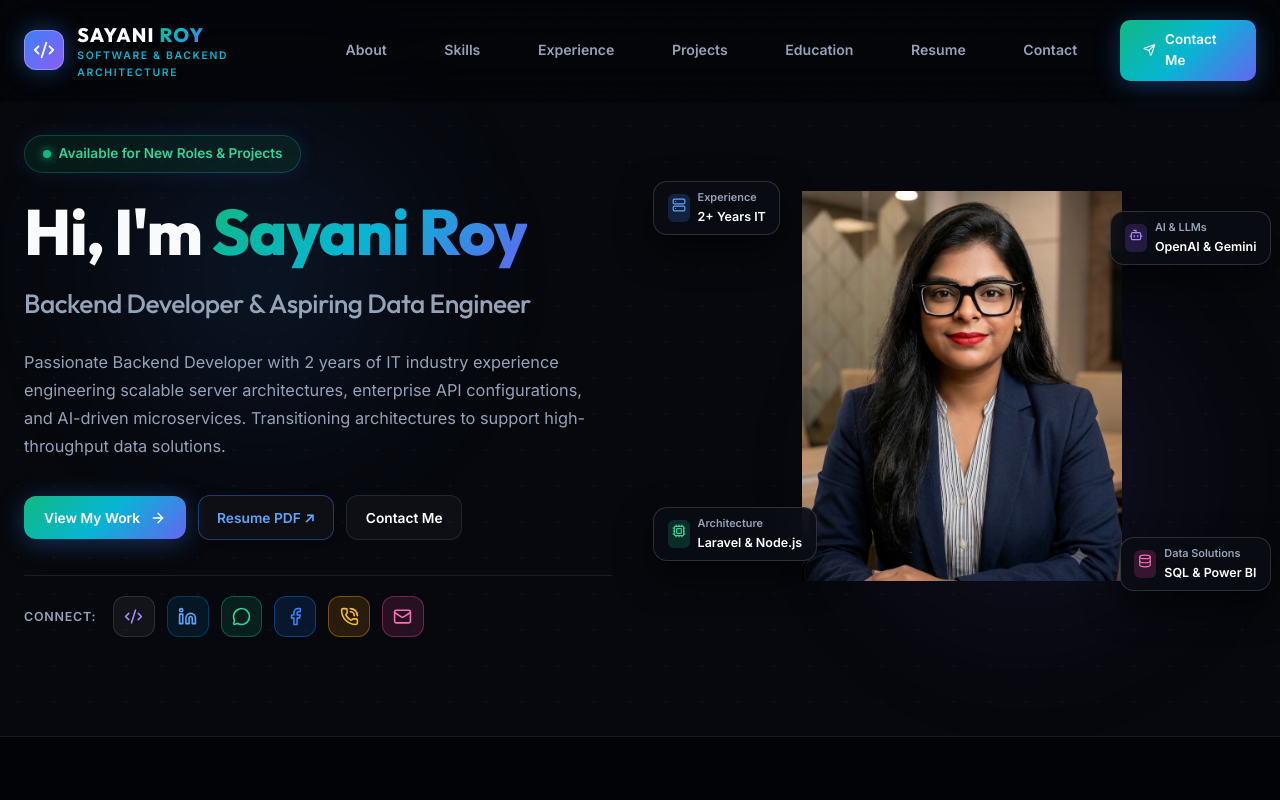
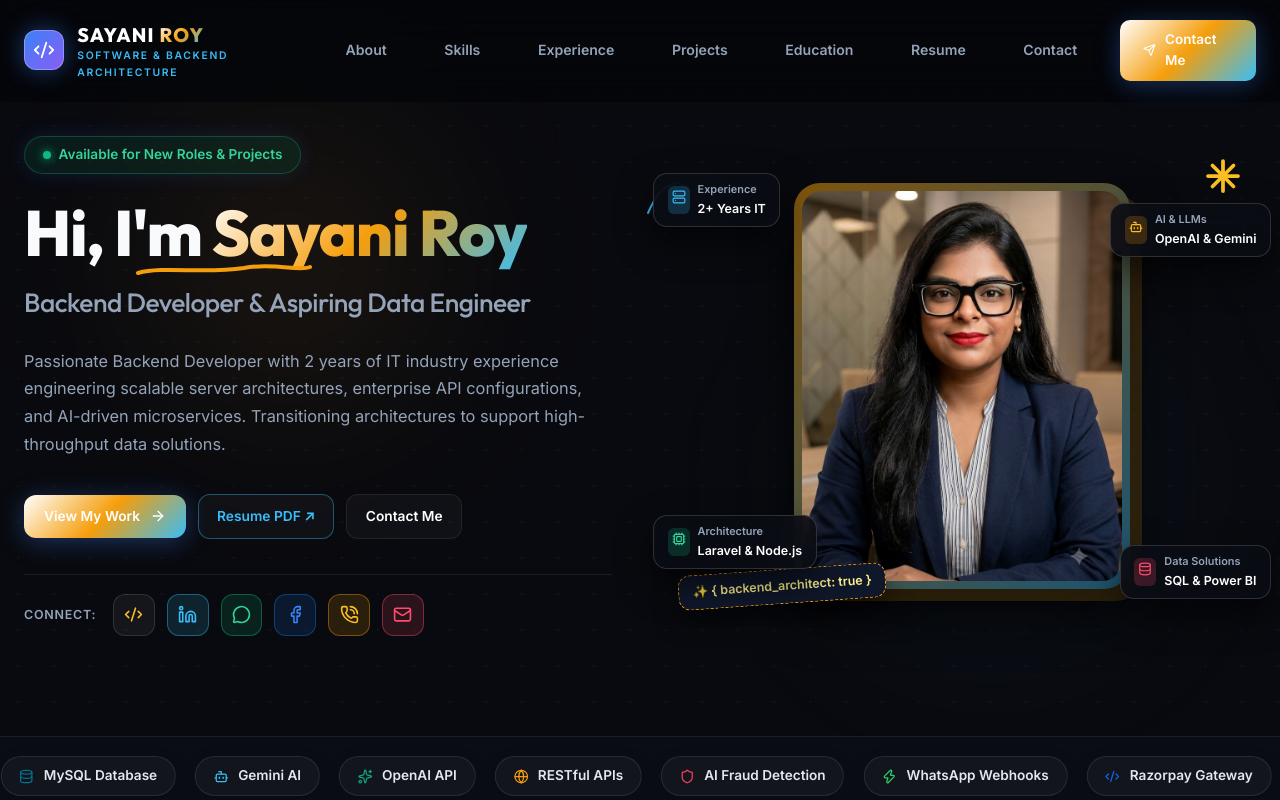
Before and after one commit to TechHub88/portfolio, a React (Vite) app: page / in a window 1280 px wide. Shown: the top 800 px of the page. Built offline with nearby package versions, Linux system fonts and the light colour scheme.

Commit message:
Add creative hand-drawn doodle SVG accents around profile image, infinite tech marquee ribbon, and luxury titanium gold UI color palette

```diff
--- a/src/App.jsx
+++ b/src/App.jsx
@@ -1,6 +1,7 @@
 import React from 'react'
 import Navbar from './components/Navbar'
 import Hero from './components/Hero'
+import TechMarquee from './components/TechMarquee'
 import Stats from './components/Stats'
 import About from './components/About'
 import Skills from './components/Skills'
@@ -17,6 +18,7 @@ function App() {
       <Navbar />
       <main>
         <Hero />
+        <TechMarquee />
         <Stats />
         <About />
         <Skills />
--- a/src/components/Hero.jsx
+++ b/src/components/Hero.jsx
@@ -1,32 +1,32 @@
 import React from 'react';
 import { motion } from 'framer-motion';
-import { ArrowRight, Mail, Phone, User, Server, Bot, Cpu, Database, Code2, MessageCircle, PhoneCall, Globe } from 'lucide-react';
+import { ArrowRight, Mail, Phone, User, Server, Bot, Cpu, Database, Code2, MessageCircle, PhoneCall, Globe, Sparkles } from 'lucide-react';
 
 const Hero = () => {
   return (
-    <section id="hero" style={{ minHeight: '92vh', display: 'flex', alignItems: 'center', paddingTop: '100px', paddingBottom: '4rem' }}>
+    <section id="hero" style={{ minHeight: '92vh', display: 'flex', alignItems: 'center', paddingTop: '100px', paddingBottom: '4rem', position: 'relative' }}>
 
-      {/* Dynamic Background Glow Spheres */}
+      {/* Background Subtle Designer Mesh */}
       <div style={{
         position: 'absolute',
-        top: '10%',
+        top: '5%',
         left: '5%',
-        width: '400px',
-        height: '400px',
-        background: 'radial-gradient(circle, rgba(59, 130, 246, 0.16) 0%, transparent 70%)',
-        filter: 'blur(70px)',
+        width: '450px',
+        height: '450px',
+        background: 'radial-gradient(circle, rgba(245, 158, 11, 0.1) 0%, transparent 70%)',
+        filter: 'blur(80px)',
         zIndex: 0,
         pointerEvents: 'none'
       }} />
 
       <div style={{
         position: 'absolute',
-        bottom: '10%',
+        bottom: '5%',
         right: '5%',
-        width: '380px',
-        height: '380px',
-        background: 'radial-gradient(circle, rgba(139, 92, 246, 0.16) 0%, transparent 70%)',
-        filter: 'blur(70px)',
+        width: '450px',
+        height: '450px',
+        background: 'radial-gradient(circle, rgba(56, 189, 248, 0.1) 0%, transparent 70%)',
+        filter: 'blur(80px)',
         zIndex: 0,
         pointerEvents: 'none'
       }} />
@@ -52,9 +52,16 @@ const Hero = () => {
               Available for New Roles & Projects
             </motion.div>
 
-            <h1 style={{ fontSize: 'clamp(2.6rem, 5vw, 4rem)', lineHeight: 1.1, marginBottom: '1rem', fontWeight: 800 }}>
+            {/* Title with Hand-Drawn Doodle Squiggle Underline */}
+            <div style={{ position: 'relative', display: 'inline-block', marginBottom: '0.8rem' }}>
+              <h1 style={{ fontSize: 'clamp(2.6rem, 5vw, 4rem)', lineHeight: 1.1, fontWeight: 800 }}>
                 Hi, I'm <span className="text-gradient">Sayani Roy</span>
               </h1>
+              {/* Doodle Squiggle SVG */}
+              <svg width="180" height="14" viewBox="0 0 180 14" fill="none" style={{ position: 'absolute', bottom: '-8px', left: '110px', pointerEvents: 'none' }}>
+                <path d="M4 10C30 3 70 11 110 5C140 -1 165 9 176 4" stroke="#f59e0b" strokeWidth="4" strokeLinecap="round" />
+              </svg>
+            </div>
 
             <h2 style={{ fontSize: 'clamp(1.15rem, 2.2vw, 1.65rem)', color: 'var(--text-muted)', fontWeight: 500, marginBottom: '1.5rem', display: 'flex', alignItems: 'center', gap: '0.6rem', flexWrap: 'wrap' }}>
               Backend Developer & Aspiring Data Engineer
@@ -69,7 +76,7 @@ const Hero = () => {
               <a href="#projects" className="btn btn-accent" style={{ padding: '0.65rem 1.25rem', fontSize: '0.86rem', whiteSpace: 'nowrap' }}>
                 View My Work <ArrowRight size={16} />
               </a>
-              <a href="/sayaniroy_resume.pdf" target="_blank" rel="noopener noreferrer" className="btn btn-outline" style={{ padding: '0.65rem 1.15rem', fontSize: '0.86rem', borderColor: 'rgba(59, 130, 246, 0.4)', color: '#60a5fa', whiteSpace: 'nowrap' }}>
+              <a href="/sayaniroy_resume.pdf" target="_blank" rel="noopener noreferrer" className="btn btn-outline" style={{ padding: '0.65rem 1.15rem', fontSize: '0.86rem', borderColor: 'rgba(56, 189, 248, 0.4)', color: '#38bdf8', whiteSpace: 'nowrap' }}>
                 Resume PDF ↗
               </a>
               <a href="#contact" className="btn btn-outline" style={{ padding: '0.65rem 1.15rem', fontSize: '0.86rem', whiteSpace: 'nowrap' }}>
@@ -77,7 +84,7 @@ const Hero = () => {
               </a>
             </div>
 
-            {/* Ultra-Classy 1-Line Social & Contact Icons Strip (Icons Only) */}
+            {/* Ultra-Classy 1-Line Social & Contact Icons Strip */}
             <div style={{ display: 'flex', gap: '0.75rem', alignItems: 'center', flexWrap: 'wrap', paddingTop: '1.2rem', borderTop: '1px solid var(--border-color)' }}>
               <span style={{ fontSize: '0.78rem', color: 'var(--text-muted)', fontWeight: 700, textTransform: 'uppercase', letterSpacing: '0.06em', marginRight: '0.3rem' }}>
                 Connect:
@@ -93,7 +100,7 @@ const Hero = () => {
                 title="GitHub Profile"
                 style={{ padding: '0.65rem', borderRadius: '12px', background: 'rgba(255, 255, 255, 0.05)', border: '1px solid rgba(255, 255, 255, 0.12)', color: '#fff', display: 'flex', alignItems: 'center', justifyContent: 'center' }}
               >
-                <Code2 size={19} color="#a78bfa" />
+                <Code2 size={19} color="#fbbf24" />
               </motion.a>
 
               {/* LinkedIn SVG Icon */}
@@ -104,9 +111,9 @@ const Hero = () => {
                 target="_blank"
                 rel="noopener noreferrer"
                 title="LinkedIn Profile"
-                style={{ padding: '0.65rem', borderRadius: '12px', background: 'rgba(0, 119, 181, 0.14)', border: '1px solid rgba(0, 119, 181, 0.4)', color: '#0077b5', display: 'flex', alignItems: 'center', justifyContent: 'center' }}
+                style={{ padding: '0.65rem', borderRadius: '12px', background: 'rgba(56, 189, 248, 0.14)', border: '1px solid rgba(56, 189, 248, 0.4)', color: '#38bdf8', display: 'flex', alignItems: 'center', justifyContent: 'center' }}
               >
-                <svg width="19" height="19" viewBox="0 0 24 24" fill="none" stroke="#60a5fa" strokeWidth="2" strokeLinecap="round" strokeLinejoin="round">
+                <svg width="19" height="19" viewBox="0 0 24 24" fill="none" stroke="#38bdf8" strokeWidth="2" strokeLinecap="round" strokeLinejoin="round">
                   <path d="M16 8a6 6 0 0 1 6 6v7h-4v-7a2 2 0 0 0-2-2 2 2 0 0 0-2 2v7h-4v-7a6 6 0 0 1 6-6z"></path>
                   <rect x="2" y="9" width="4" height="12"></rect>
                   <circle cx="4" cy="4" r="2"></circle>
@@ -158,15 +165,15 @@ const Hero = () => {
                 whileTap={{ scale: 0.95 }}
                 href="mailto:nisharoy3363@gmail.com"
                 title="Email (nisharoy3363@gmail.com)"
-                style={{ padding: '0.65rem', borderRadius: '12px', background: 'rgba(236, 72, 153, 0.14)', border: '1px solid rgba(236, 72, 153, 0.4)', color: '#f472b6', display: 'flex', alignItems: 'center', justifyContent: 'center' }}
+                style={{ padding: '0.65rem', borderRadius: '12px', background: 'rgba(255, 77, 109, 0.14)', border: '1px solid rgba(255, 77, 109, 0.4)', color: '#ff4d6d', display: 'flex', alignItems: 'center', justifyContent: 'center' }}
               >
-                <Mail size={19} color="#f472b6" />
+                <Mail size={19} color="#ff4d6d" />
               </motion.a>
             </div>
 
           </motion.div>
 
-          {/* Right Compact Profile Display with Floating Badges */}
+          {/* Right Profile Display with Creative Hand-Drawn Doodle Accents */}
           <motion.div
             initial={{ opacity: 0, scale: 0.9 }}
             animate={{ opacity: 1, scale: 1 }}
@@ -174,9 +181,42 @@ const Hero = () => {
             style={{ position: 'relative', display: 'flex', justifyContent: 'center', alignItems: 'center' }}
           >
 
+            {/* DOODLE 1: Top-Right Hand-Drawn Sparkle Star */}
+            <div style={{ position: 'absolute', top: '-25px', right: '15px', zIndex: 5, pointerEvents: 'none' }}>
+              <svg width="36" height="36" viewBox="0 0 24 24" fill="none" stroke="#fbbf24" strokeWidth="2.5" strokeLinecap="round">
+                <path d="M12 2v20M2 12h20M5 5l14 14M5 19L19 5"/>
+              </svg>
+            </div>
+
+            {/* DOODLE 2: Curly Arrow Doodle SVG */}
+            <div style={{ position: 'absolute', top: '-20px', left: '-30px', zIndex: 5, pointerEvents: 'none' }}>
+              <svg width="60" height="60" viewBox="0 0 60 60" fill="none" stroke="#38bdf8" strokeWidth="2" strokeLinecap="round">
+                <path d="M10 50 C 25 15, 45 15, 52 30 M 44 24 L 52 30 L 43 36"/>
+              </svg>
+            </div>
+
+            {/* DOODLE 3: Floating Hand-Written Code Tag Sticker */}
+            <div style={{
+              position: 'absolute',
+              bottom: '-15px',
+              left: '10px',
+              zIndex: 5,
+              background: '#0f172a',
+              border: '1.5px dashed #f59e0b',
+              borderRadius: '12px',
+              padding: '0.4rem 0.85rem',
+              fontSize: '0.78rem',
+              color: '#fef08a',
+              fontWeight: 700,
+              boxShadow: '0 10px 25px rgba(0,0,0,0.5)',
+              transform: 'rotate(-4deg)'
+            }}>
+              ✨ &#123; backend_architect: true &#125;
+            </div>
+
             {/* FLOATING BADGE 1 (Top-Left) */}
-            <div className="floating-badge animate-float-top" style={{ top: '-10px', left: '-15px', padding: '0.45rem 0.85rem', fontSize: '0.78rem' }}>
-              <div style={{ padding: '0.25rem', background: 'rgba(59, 130, 246, 0.2)', borderRadius: '6px', color: '#60a5fa' }}>
+            <div className="floating-badge animate-float-top" style={{ top: '-10px', left: '-15px', padding: '0.45rem 0.85rem', fontSize: '0.78rem', backdropFilter: 'blur(16px)' }}>
+              <div style={{ padding: '0.25rem', background: 'rgba(56, 189, 248, 0.2)', borderRadius: '6px', color: '#38bdf8' }}>
                 <Server size={14} />
               </div>
               <div>
@@ -186,8 +226,8 @@ const Hero = () => {
             </div>
 
             {/* FLOATING BADGE 2 (Top-Right) */}
-            <div className="floating-badge animate-float-bottom" style={{ top: '20px', right: '-15px', padding: '0.45rem 0.85rem', fontSize: '0.78rem' }}>
-              <div style={{ padding: '0.25rem', background: 'rgba(139, 92, 246, 0.2)', borderRadius: '6px', color: '#a78bfa' }}>
+            <div className="floating-badge animate-float-bottom" style={{ top: '20px', right: '-15px', padding: '0.45rem 0.85rem', fontSize: '0.78rem', backdropFilter: 'blur(16px)' }}>
+              <div style={{ padding: '0.25rem', background: 'rgba(245, 158, 11, 0.2)', borderRadius: '6px', color: '#fbbf24' }}>
                 <Bot size={14} />
               </div>
               <div>
@@ -197,7 +237,7 @@ const Hero = () => {
             </div>
 
             {/* FLOATING BADGE 3 (Bottom-Left) */}
-            <div className="floating-badge animate-float-bottom" style={{ bottom: '20px', left: '-15px', padding: '0.45rem 0.85rem', fontSize: '0.78rem' }}>
+            <div className="floating-badge animate-float-bottom" style={{ bottom: '20px', left: '-15px', padding: '0.45rem 0.85rem', fontSize: '0.78rem', backdropFilter: 'blur(16px)' }}>
               <div style={{ padding: '0.25rem', background: 'rgba(16, 185, 129, 0.2)', borderRadius: '6px', color: '#34d399' }}>
                 <Cpu size={14} />
               </div>
@@ -208,8 +248,8 @@ const Hero = () => {
             </div>
 
             {/* FLOATING BADGE 4 (Bottom-Right) */}
-            <div className="floating-badge animate-float-top" style={{ bottom: '-10px', right: '-15px', padding: '0.45rem 0.85rem', fontSize: '0.78rem' }}>
-              <div style={{ padding: '0.25rem', background: 'rgba(236, 72, 153, 0.2)', borderRadius: '6px', color: '#f472b6' }}>
+            <div className="floating-badge animate-float-top" style={{ bottom: '-10px', right: '-15px', padding: '0.45rem 0.85rem', fontSize: '0.78rem', backdropFilter: 'blur(16px)' }}>
+              <div style={{ padding: '0.25rem', background: 'rgba(255, 77, 109, 0.2)', borderRadius: '6px', color: '#ff4d6d' }}>
                 <Database size={14} />
               </div>
               <div>
@@ -218,13 +258,23 @@ const Hero = () => {
               </div>
             </div>
 
-            {/* Profile Avatar Frame */}
-            <div className="profile-frame" style={{ width: '320px', height: '390px', borderRadius: '24px' }}>
+            {/* Stylish Profile Frame with 3D Offset & Doodle Tape Corners */}
+            <div
+              style={{
+                position: 'relative',
+                padding: '8px',
+                borderRadius: '26px',
+                background: 'linear-gradient(135deg, rgba(245, 158, 11, 0.5) 0%, rgba(56, 189, 248, 0.4) 100%)',
+                boxShadow: '12px 12px 0 0 rgba(245, 158, 11, 0.15), 0 25px 50px rgba(0, 0, 0, 0.8)'
+              }}
+            >
+              <div className="profile-frame" style={{ width: '320px', height: '390px', borderRadius: '20px', overflow: 'hidden' }}>
                 <img
                   src="/profile.jpg"
                   alt="Sayani Roy - Backend Developer"
                   style={{ width: '100%', height: '100%', objectFit: 'cover' }}
                 />
+              </div>
             </div>
 
           </motion.div>
--- /dev/null
+++ b/src/components/TechMarquee.jsx
@@ -0,0 +1,65 @@
+import React from 'react';
+import { motion } from 'framer-motion';
+import { Code2, Cpu, Server, Database, Bot, Zap, Shield, Globe, Terminal, Sparkles } from 'lucide-react';
+
+const marqueeItems = [
+  { name: 'PHP 8.2', icon: Server, color: '#8892be' },
+  { name: 'Laravel 11', icon: Cpu, color: '#ff2d20' },
+  { name: 'Node.js', icon: Terminal, color: '#5fa04e' },
+  { name: 'MySQL Database', icon: Database, color: '#00758f' },
+  { name: 'Gemini AI', icon: Bot, color: '#38bdf8' },
+  { name: 'OpenAI API', icon: Sparkles, color: '#10a37f' },
+  { name: 'RESTful APIs', icon: Globe, color: '#f59e0b' },
+  { name: 'AI Fraud Detection', icon: Shield, color: '#f43f5e' },
+  { name: 'WhatsApp Webhooks', icon: Zap, color: '#25d366' },
+  { name: 'Razorpay Gateway', icon: Code2, color: '#0c66e4' },
+  { name: 'OAuth 2.0 Security', icon: Shield, color: '#a855f7' },
+  { name: 'Tableau & Power BI', icon: Database, color: '#eab308' },
+];
+
+const TechMarquee = () => {
+  return (
+    <div style={{
+      width: '100%',
+      overflow: 'hidden',
+      padding: '1.2rem 0',
+      background: 'rgba(12, 15, 24, 0.75)',
+      borderTop: '1px solid rgba(255, 255, 255, 0.07)',
+      borderBottom: '1px solid rgba(255, 255, 255, 0.07)',
+      position: 'relative',
+      zIndex: 2,
+      backdropFilter: 'blur(15px)'
+    }}>
+      <div className="marquee-track">
+        {[...marqueeItems, ...marqueeItems].map((item, idx) => {
+          const IconComp = item.icon;
+          return (
+            <div
+              key={idx}
+              style={{
+                display: 'inline-flex',
+                alignItems: 'center',
+                gap: '0.6rem',
+                padding: '0.5rem 1.1rem',
+                margin: '0 0.6rem',
+                borderRadius: '999px',
+                background: 'rgba(255, 255, 255, 0.035)',
+                border: '1px solid rgba(255, 255, 255, 0.09)',
+                color: '#e2e8f0',
+                fontSize: '0.85rem',
+                fontWeight: 600,
+                whiteSpace: 'nowrap',
+                boxShadow: '0 4px 15px rgba(0, 0, 0, 0.2)'
+              }}
+            >
+              <IconComp size={15} color={item.color} />
+              <span>{item.name}</span>
+            </div>
+          );
+        })}
+      </div>
+    </div>
+  );
+};
+
+export default TechMarquee;
--- a/src/index.css
+++ b/src/index.css
@@ -1,24 +1,24 @@
 :root {
-  --bg-color: #06080d;
-  --surface-color: #0c0f18;
-  --surface-light: #131826;
-  --surface-hover: #1b2235;
-  --border-color: rgba(255, 255, 255, 0.09);
+  --bg-color: #090a0f;
+  --surface-color: #10131d;
+  --surface-light: #161a29;
+  --surface-hover: #1f253a;
+  --border-color: rgba(255, 255, 255, 0.08);
 
   --text-main: #f8fafc;
   --text-muted: #94a3b8;
   --text-dim: #64748b;
 
-  /* Bespoke Designer Palette - Electric Emerald Mint, Indigo Violet & Champagne Gold */
-  --accent-primary: #10b981;  /* Mint Emerald */
-  --accent-secondary: #6366f1; /* Deep Indigo Violet */
-  --accent-cyan: #06b6d4;     /* Crisp Electric Cyan */
+  /* Executive Titanium Gold, Sky Cyan & Rose Palette */
+  --accent-primary: #38bdf8;  /* Sky Blue */
+  --accent-secondary: #f59e0b; /* Amber Gold */
+  --accent-cyan: #38bdf8;
   --accent-emerald: #10b981;
-  --accent-rose: #f43f5e;
+  --accent-rose: #ff4d6d;
 
-  --gradient-accent: linear-gradient(135deg, #10b981 0%, #06b6d4 50%, #6366f1 100%);
-  --gradient-neon: linear-gradient(135deg, #06b6d4 0%, #10b981 50%, #f59e0b 100%);
-  --gradient-hover: linear-gradient(135deg, #34d399, #818cf8);
+  --gradient-accent: linear-gradient(135deg, #ffffff 0%, #f59e0b 50%, #38bdf8 100%);
+  --gradient-neon: linear-gradient(135deg, #fbbf24 0%, #38bdf8 50%, #10b981 100%);
+  --gradient-hover: linear-gradient(135deg, #fef08a, #7dd3fc);
 
   --font-heading: 'Outfit', sans-serif;
   --font-body: 'Inter', sans-serif;
@@ -626,3 +626,23 @@ section {
     font-size: 0.78rem;
   }
 }
+
+/* Infinite Marquee Ticker */
+.marquee-track {
+  display: flex;
+  width: max-content;
+  animation: marquee-slide 35s linear infinite;
+}
+
+.marquee-track:hover {
+  animation-play-state: paused;
+}
+
+@keyframes marquee-slide {
+  0% {
+    transform: translateX(0);
+  }
+  100% {
+    transform: translateX(-50%);
+  }
+}
```
Also changed, not shown: src/components/Projects.jsx (+8 -3 lines). Lines whose indentation alone changed are shown as unchanged.
